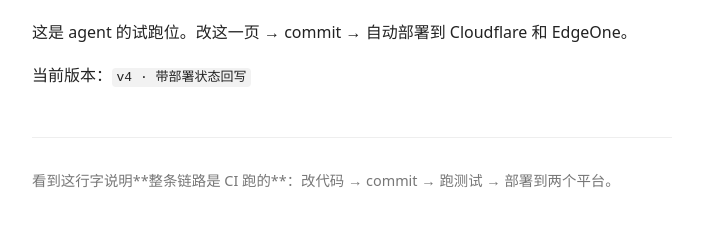
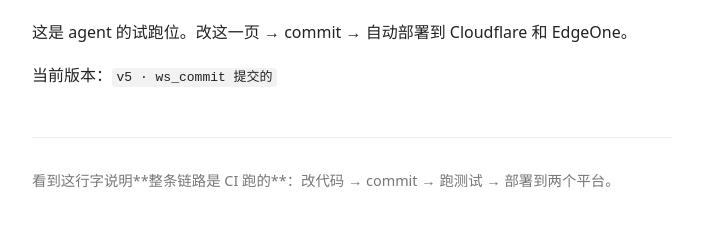
Before and after one commit to guci314/cf-agent-workspace, a website: page projects/agent-sandbox/public/index.html in a window 1280 px wide. Shown: the part 121-348 px from the top of the page, without its empty margins (288-991 px from the left). Drawn offline with Linux system fonts and the light colour scheme.

Commit message:
试跑位 v5：用 ws_commit 一次提交两个文件

```diff
--- a/projects/agent-sandbox/public/index.html
+++ b/projects/agent-sandbox/public/index.html
@@ -15,7 +15,7 @@
 <body>
   <h1>agent-sandbox</h1>
   <p>这是 agent 的试跑位。改这一页 → commit → 自动部署到 Cloudflare 和 EdgeOne。</p>
-  <p>当前版本：<code>v4 · 带部署状态回写</code></p>
+  <p>当前版本：<code>v5 · ws_commit 提交的</code></p>
   <div class="meta">
     <p>看到这行字说明**整条链路是 CI 跑的**：改代码 → commit → 跑测试 → 部署到两个平台。</p>
   </div>
```
Also changed, not shown: projects/agent-sandbox/README.md.
